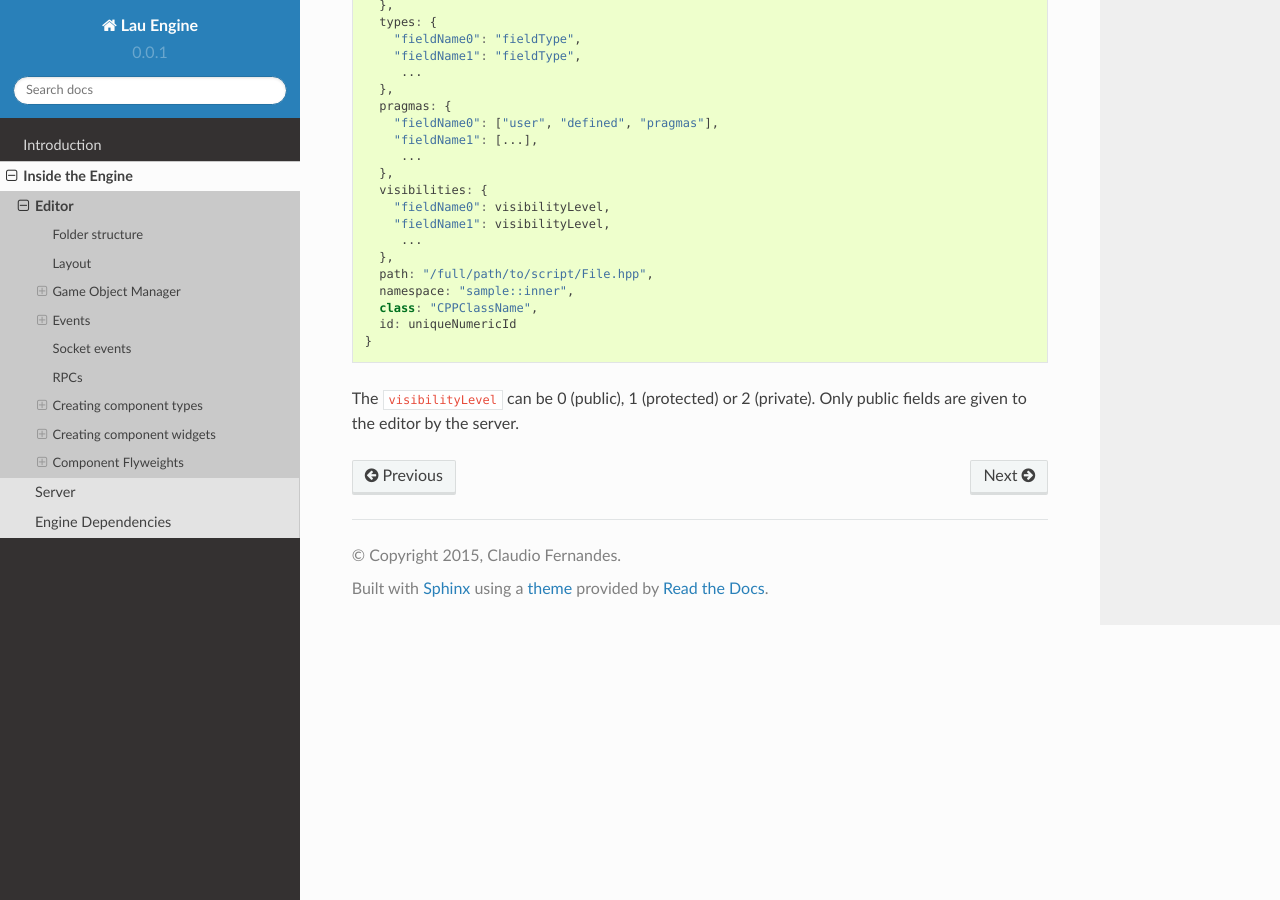
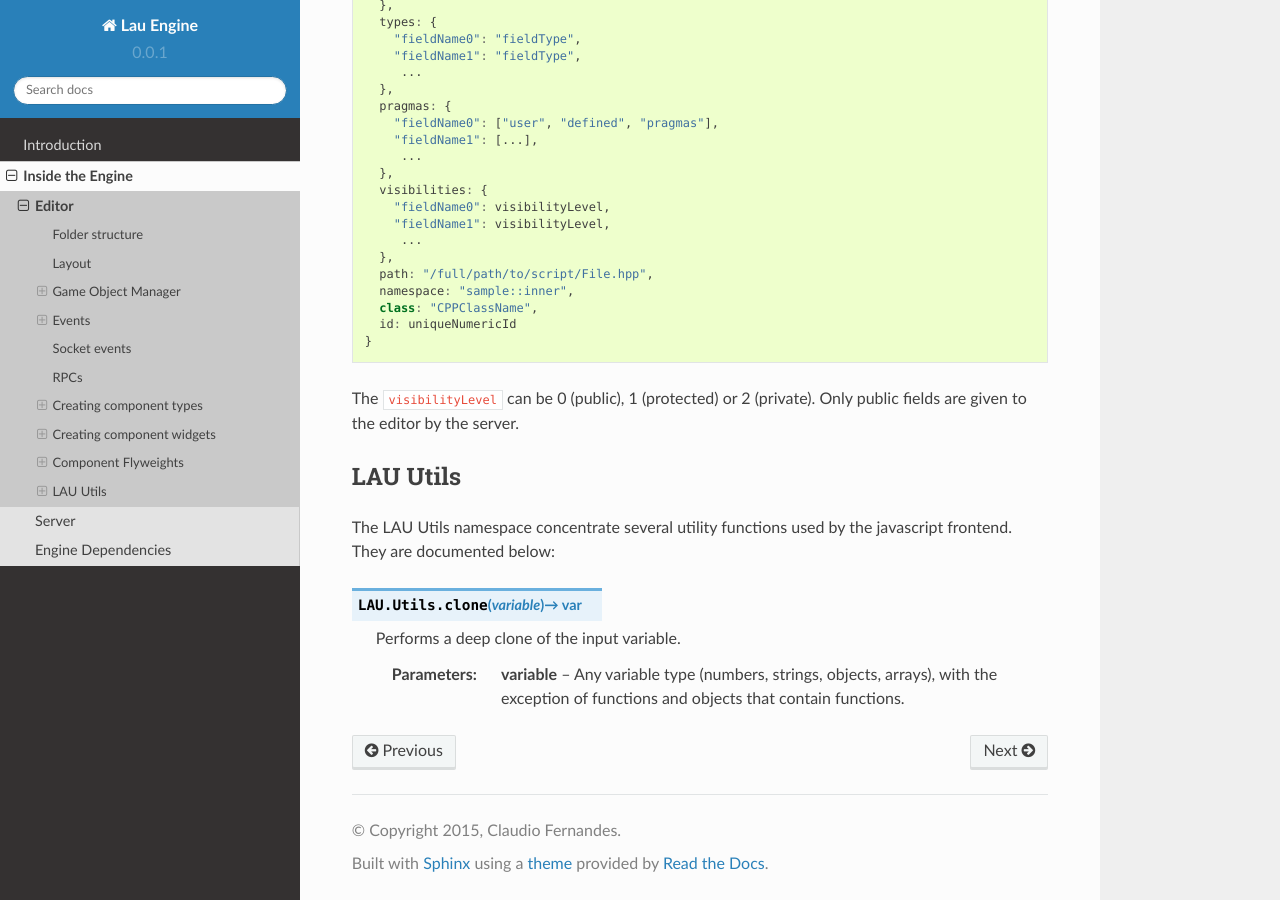
Before and after one commit to csantosbh/Lauen, a Sphinx documentation site: the page built from docs/source/editor.rst, in a window 1280 px wide and 900 px high, scrolled down 11231 px. Built offline with Sphinx 7.4.7 and the Read the Docs theme 2.0.0, drawn with Linux system fonts in a browser that asks for light colours.

Commit message:
Updating the editor documentation: Adding the Utils namespace.

```diff
--- a/docs/source/editor.rst
+++ b/docs/source/editor.rst
@@ -619,3 +619,16 @@ the ``initialAssetList`` event.
 
 The ``visibilityLevel`` can be 0 (public), 1 (protected) or 2 (private). Only
 public fields are given to the editor by the server.
+
+======
+LAU Utils
+======
+
+The LAU Utils namespace concentrate several utility functions used by the
+javascript frontend. They are documented below:
+
+.. function:: LAU.Utils.clone(variable) -> var
+
+   Performs a deep clone of the input variable.
+
+   :param variable: Any variable type (numbers, strings, objects, arrays), with the exception of functions and objects that contain functions.
```
